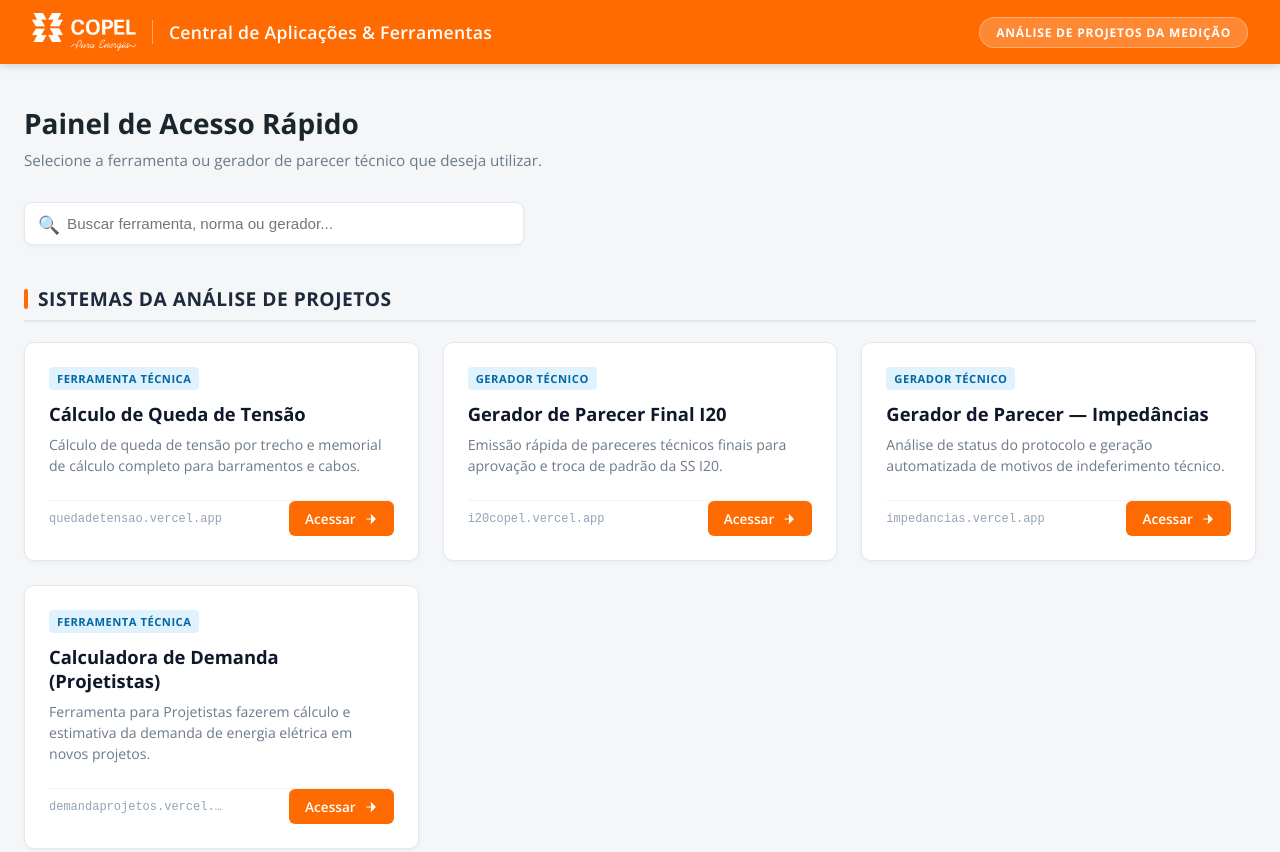
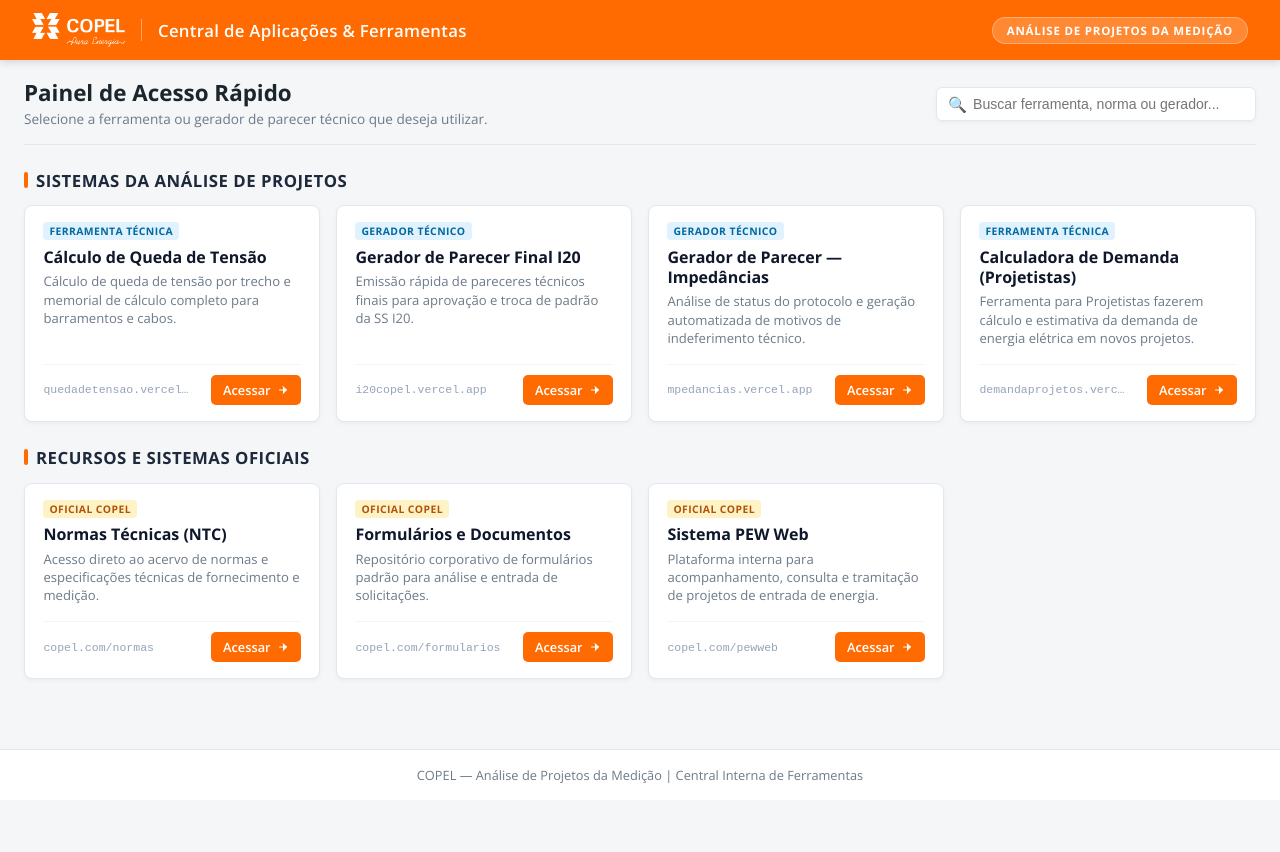
Before and after one commit to JEduDias/ProjetosCopel, a plain HTML site: page index.html in a window 1280 px wide. Shown: the top 852 px of the page. After the commit the page ends 800 px from the top, so only its background shows below. Drawn offline with nearby package versions, Linux system fonts and the light colour scheme.

Commit message:
Update index.html

```diff
--- a/index.html
+++ b/index.html
@@ -43,7 +43,7 @@
             background-color: var(--copel-orange);
             color: white;
             padding: 0 2rem;
-            height: 64px;
+            height: 60px;
             display: flex;
             align-items: center;
             justify-content: space-between;
@@ -60,7 +60,7 @@
         }
 
         .header-logo {
-            height: 38px;
+            height: 34px;
             width: auto;
             object-fit: contain;
             display: block;
@@ -68,21 +68,21 @@
 
         .header-divider {
             width: 1px;
-            height: 24px;
+            height: 22px;
             background-color: rgba(255, 255, 255, 0.4);
         }
 
         .header-title {
-            font-size: 1.1rem;
+            font-size: 1.05rem;
             font-weight: 600;
             letter-spacing: 0.3px;
         }
 
         .header-badge {
             background: var(--badge-bg);
-            padding: 6px 16px;
+            padding: 5px 14px;
             border-radius: 20px;
-            font-size: 0.75rem;
+            font-size: 0.72rem;
             font-weight: 700;
             text-transform: uppercase;
             letter-spacing: 0.8px;
@@ -93,40 +93,48 @@
         main {
             max-width: 1280px;
             margin: 0 auto;
-            padding: 2.5rem 1.5rem;
+            padding: 1.25rem 1.5rem;
             width: 100%;
             flex: 1;
         }
 
-        .welcome-section {
-            margin-bottom: 2rem;
+        /* Top Bar: Title + Search (Inline Layout) */
+        .top-action-bar {
+            display: flex;
+            align-items: center;
+            justify-content: space-between;
+            gap: 1.5rem;
+            margin-bottom: 1.5rem;
+            padding-bottom: 1rem;
+            border-bottom: 1px solid var(--border-color);
         }
 
         .welcome-section h1 {
-            font-size: 1.75rem;
+            font-size: 1.4rem;
             color: #1A252C;
             font-weight: 700;
-            margin-bottom: 0.5rem;
+            line-height: 1.2;
         }
 
         .welcome-section p {
             color: var(--text-muted);
-            font-size: 0.95rem;
+            font-size: 0.85rem;
+            margin-top: 2px;
         }
 
-        /* Search & Filter Bar */
+        /* Search Bar (Right Aligned) */
         .search-container {
-            margin-bottom: 2.5rem;
             position: relative;
-            max-width: 500px;
+            width: 320px;
+            flex-shrink: 0;
         }
 
         .search-input {
             width: 100%;
-            padding: 12px 16px 12px 42px;
+            padding: 8px 14px 8px 36px;
             border: 1px solid var(--border-color);
-            border-radius: 8px;
-            font-size: 0.95rem;
+            border-radius: 6px;
+            font-size: 0.88rem;
             background-color: white;
             transition: all 0.2s;
             box-shadow: var(--shadow-sm);
@@ -140,36 +148,34 @@
 
         .search-icon {
             position: absolute;
-            left: 14px;
+            left: 12px;
             top: 50%;
             transform: translateY(-50%);
             color: var(--text-muted);
-            font-size: 1.1rem;
+            font-size: 0.95rem;
         }
 
         /* Section Styling */
         .category-group {
-            margin-bottom: 2.5rem;
+            margin-bottom: 1.5rem;
         }
 
         .category-header {
             display: flex;
             align-items: center;
-            gap: 10px;
-            margin-bottom: 1.25rem;
-            padding-bottom: 0.5rem;
-            border-bottom: 2px solid var(--border-color);
+            gap: 8px;
+            margin-bottom: 0.85rem;
         }
 
         .category-accent {
             width: 4px;
-            height: 20px;
+            height: 16px;
             background-color: var(--copel-orange);
             border-radius: 2px;
         }
 
         .category-title {
-            font-size: 1.2rem;
+            font-size: 1.05rem;
             font-weight: 700;
             color: #1E293B;
             text-transform: uppercase;
@@ -179,19 +185,19 @@
         /* Applications Grid */
         .app-grid {
             display: grid;
-            grid-template-columns: repeat(auto-fill, minmax(340px, 1fr));
-            gap: 1.5rem;
+            grid-template-columns: repeat(auto-fill, minmax(280px, 1fr));
+            gap: 1rem;
         }
 
         .app-card {
             background: var(--card-bg);
-            border-radius: 10px;
+            border-radius: 8px;
             border: 1px solid var(--border-color);
-            padding: 1.5rem;
+            padding: 1rem 1.15rem;
             display: flex;
             flex-direction: column;
             justify-content: space-between;
-            transition: all 0.25s ease;
+            transition: all 0.2s ease;
             box-shadow: var(--shadow-sm);
             position: relative;
             overflow: hidden;
@@ -203,13 +209,13 @@
             top: 0;
             left: 0;
             width: 100%;
-            height: 4px;
+            height: 3px;
             background: transparent;
-            transition: background 0.25s;
+            transition: background 0.2s;
         }
 
         .app-card:hover {
-            transform: translateY(-4px);
+            transform: translateY(-2px);
             box-shadow: var(--shadow-hover);
             border-color: rgba(255, 107, 0, 0.3);
         }
@@ -222,16 +228,16 @@
             display: flex;
             justify-content: space-between;
             align-items: flex-start;
-            margin-bottom: 0.75rem;
+            margin-bottom: 0.4rem;
         }
 
         .app-tag {
-            font-size: 0.7rem;
+            font-size: 0.65rem;
             font-weight: 700;
-            padding: 4px 8px;
+            padding: 2px 6px;
             border-radius: 4px;
             text-transform: uppercase;
-            letter-spacing: 0.5px;
+            letter-spacing: 0.4px;
         }
 
         .tag-pilot {
@@ -245,39 +251,39 @@
         }
 
         .app-title {
-            font-size: 1.15rem;
+            font-size: 1rem;
             font-weight: 700;
             color: #0F172A;
-            margin-bottom: 0.5rem;
-            line-height: 1.3;
+            margin-bottom: 0.35rem;
+            line-height: 1.25;
         }
 
         .app-desc {
-            font-size: 0.88rem;
+            font-size: 0.82rem;
             color: var(--text-muted);
-            line-height: 1.5;
-            margin-bottom: 1.5rem;
+            line-height: 1.4;
+            margin-bottom: 1rem;
         }
 
         .app-footer {
             display: flex;
             align-items: center;
             justify-content: space-between;
-            pt: 1rem;
+            padding-top: 0.65rem;
             border-top: 1px solid #F1F5F9;
         }
 
         .app-link {
             display: inline-flex;
             align-items: center;
-            gap: 8px;
+            gap: 6px;
             background-color: var(--copel-orange);
             color: white;
-            padding: 8px 16px;
-            border-radius: 6px;
+            padding: 6px 12px;
+            border-radius: 5px;
             text-decoration: none;
             font-weight: 600;
-            font-size: 0.85rem;
+            font-size: 0.8rem;
             transition: background 0.2s;
         }
 
@@ -286,19 +292,19 @@
         }
 
         .app-url {
-            font-size: 0.75rem;
+            font-size: 0.72rem;
             color: #94A3B8;
             font-family: monospace;
             overflow: hidden;
             text-overflow: ellipsis;
             white-space: nowrap;
-            max-width: 180px;
+            max-width: 150px;
         }
 
         /* External Link Icon */
         .icon-arrow {
-            width: 14px;
-            height: 14px;
+            width: 12px;
+            height: 12px;
             fill: currentColor;
         }
 
@@ -306,22 +312,30 @@
         footer {
             background-color: white;
             border-top: 1px solid var(--border-color);
-            padding: 1.5rem 2rem;
+            padding: 1rem 2rem;
             text-align: center;
-            font-size: 0.85rem;
+            font-size: 0.8rem;
             color: var(--text-muted);
             margin-top: auto;
         }
 
-        @media (max-width: 640px) {
+        @media (max-width: 768px) {
             header {
                 padding: 0 1rem;
             }
             .header-badge {
                 display: none;
             }
+            .top-action-bar {
+                flex-direction: column;
+                align-items: flex-start;
+                gap: 1rem;
+            }
+            .search-container {
+                width: 100%;
+            }
             main {
-                padding: 1.5rem 1rem;
+                padding: 1rem;
             }
             .app-grid {
                 grid-template-columns: 1fr;
@@ -343,15 +357,16 @@
 
     <!-- Conteúdo Principal -->
     <main>
+        <!-- Barra Superior Unificada (Título + Busca alinhada à direita) -->
+        <div class="top-action-bar">
             <div class="welcome-section">
                 <h1>Painel de Acesso Rápido</h1>
                 <p>Selecione a ferramenta ou gerador de parecer técnico que deseja utilizar.</p>
             </div>
-
-        <!-- Campo de Busca Rápida -->
             <div class="search-container">
                 <span class="search-icon">🔍</span>
                 <input type="text" id="searchInput" class="search-input" placeholder="Buscar ferramenta, norma ou gerador..." onkeyup="filterApps()">
+            </div>
         </div>
 
         <!-- Categoria 1: Sistemas da Análise de Projetos -->
@@ -408,8 +423,8 @@
                         <p class="app-desc">Análise de status do protocolo e geração automatizada de motivos de indeferimento técnico.</p>
                     </div>
                     <div class="app-footer">
-                        <span class="app-url">impedancias.vercel.app</span>
-                        <a href="https://impedancias.vercel.app" target="_blank" class="app-link">
+                        <span class="app-url">mpedancias.vercel.app</span>
+                        <a href="https://mpedancias.vercel.app" target="_blank" class="app-link">
                             Acessar
                             <svg class="icon-arrow" viewBox="0 0 24 24"><path d="M5 12h14M12 5l7 7-7 7" stroke="currentColor" stroke-width="2" stroke-linecap="round" stroke-linejoin="round"/></svg>
                         </a>
```
Lines whose indentation alone changed are shown as unchanged.
